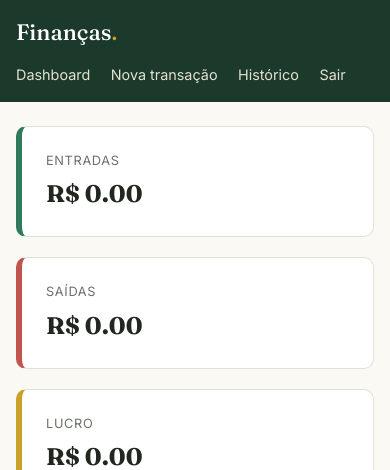
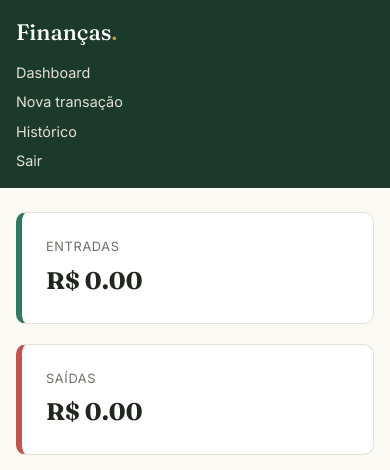
Before and after one commit to pedromatoss010/financas-app-web, a Flask app: page / in a window 390 px wide. Shown: the top 470 px of the page. Run offline with Flask 3, Linux system fonts and the light colour scheme; the visitor is signed in with stand-in values (Sample User, id 1); data that the repository does not hold is empty.

Commit message:
finalizando a responsividade mobile

```diff
--- a/financas_app/static/style.css
+++ b/financas_app/static/style.css
@@ -118,12 +118,11 @@ button {
     border-radius: 6px;
     font-size: 0.95rem;
     cursor: pointer;
-    transition: background 0.2s;
+    transition: background 0.2s, transform 0.2s;
 }
 button:hover {
     background: var(--verde-medio);
     transform: scale(1.02);
-    transition: transform 0.2s;
 }
 
 .btn-excluir {
@@ -157,6 +156,7 @@ th {
     font-size: 0.75rem;
     letter-spacing: 0.05em;
 }
+
 @media (max-width: 640px) {
     .navbar {
         flex-direction: column;
@@ -165,9 +165,15 @@ th {
         padding: 1rem;
     }
 
+    .nav-links {
+        display: flex;
+        flex-direction: column;
+        gap: 0.5rem;
+        width: 100%;
+    }
+
     .nav-links a {
         margin-left: 0;
-        margin-right: 1rem;
     }
 
     .container {
@@ -188,6 +194,11 @@ th {
         white-space: nowrap;
     }
 
+    th, td {
+        padding: 0.6rem 0.7rem;
+        font-size: 0.8rem;
+    }
+
     .card {
         padding: 1rem;
     }
```
